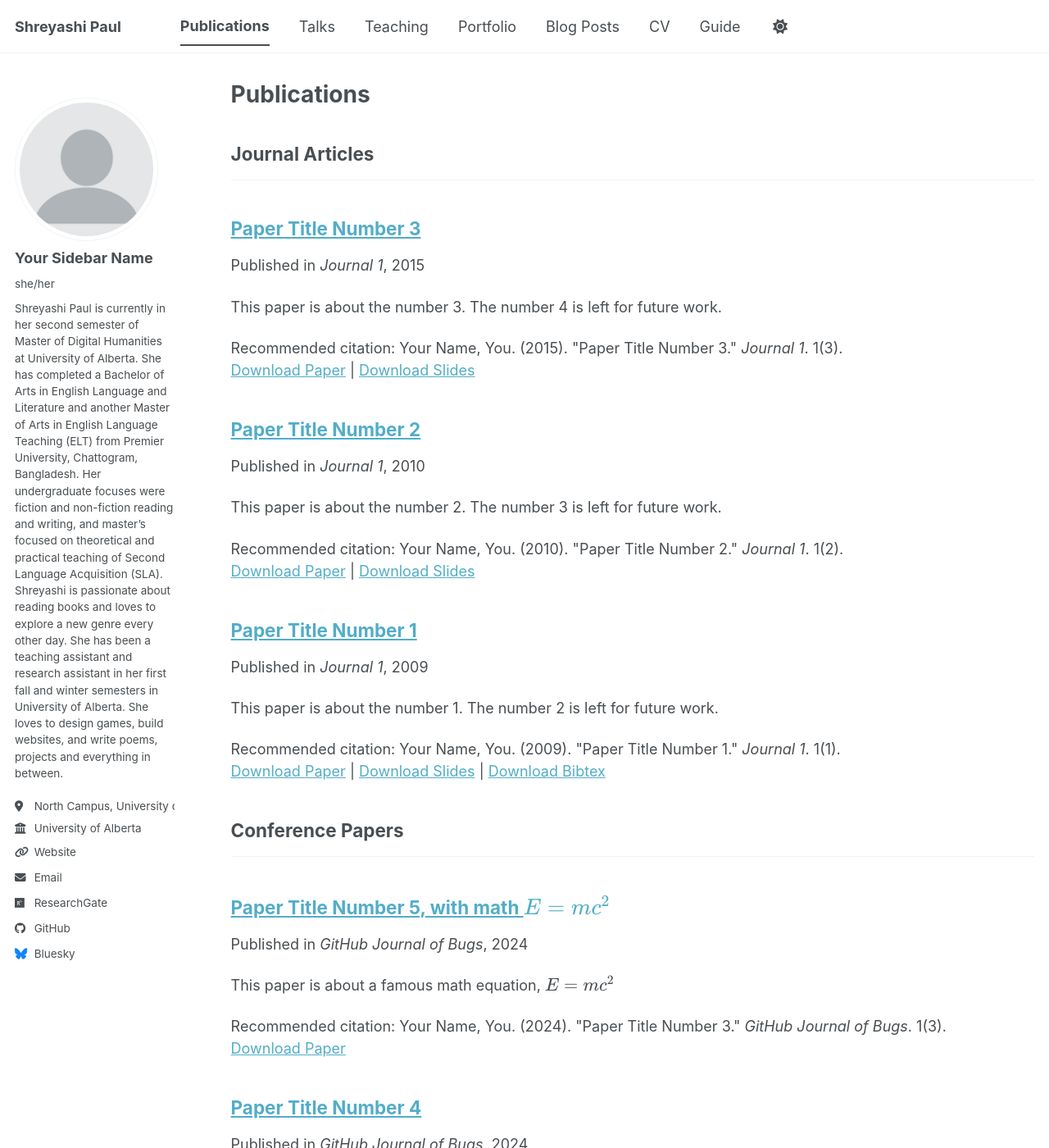
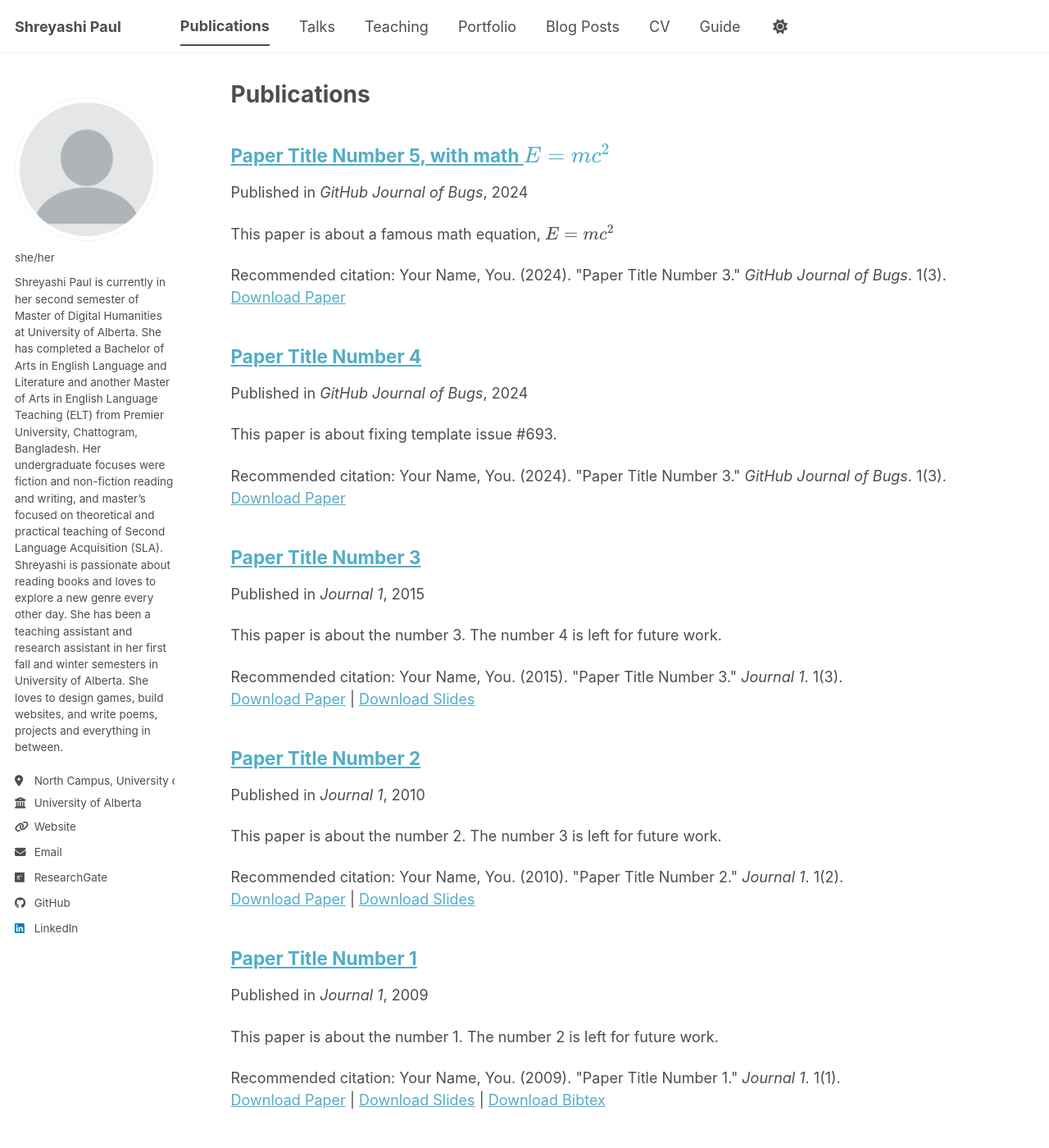
Before and after one commit to s-pl70/me, a Jekyll site: the page built from _pages/publications.html, in a window 1280 px wide and 1400 px high. Shown: the whole window at 82% size. Built offline with Jekyll 4.4.1, drawn with Linux system fonts in a browser that asks for light colours; a script bundle is joined from its source files by our own code; library files that are not in the unit come from our copies; some of the changed lines change nothing that is shown; some of the changed text lies outside the part shown.

Commit message:
Update _config.yml

```diff
--- a/_config.yml
+++ b/_config.yml
@@ -24,14 +24,14 @@ repository               : "academicpages/academicpages.github.io"
 author:
   # Biographic information
   avatar           : "profile.png"
-  name             : "Your Sidebar Name"
+  name             :
   pronouns         : "she/her"
   bio              : "Shreyashi Paul is currently in her second semester of Master of Digital Humanities at University of Alberta. She has completed a Bachelor of Arts in English Language and Literature and another Master of Arts in English Language Teaching (ELT) from Premier University, Chattogram, Bangladesh. Her undergraduate focuses were fiction and non-fiction reading and writing, and master’s focused on theoretical and practical teaching of Second Language Acquisition (SLA).
 Shreyashi is passionate about reading books and loves to explore a new genre every other day. She has been a teaching assistant and research assistant in her first fall and winter semesters in University of Alberta. She loves to design games, build websites, and write poems, projects and everything in between.
 "
   location         : "North Campus, University of Alberta"
   employer         : "University of Alberta"
-  uri              :  https://github.com/s-pl70
+  uri              : "https://github.com/s-pl70"
   email            : "shreyashicox@gmail.com"
 
   # Academic websites
@@ -44,7 +44,7 @@ Shreyashi is passionate about reading books and loves to explore a new genre eve
   semantic         :
   ssrn             :
   pubmed           :
-  researchgate     : https://www.researchgate.net/profile/Shreyashi-Paul-2/research
+  researchgate     : "https://www.researchgate.net/profile/Shreyashi-Paul-2/research"
   scopus           :
   zotero           :
 
@@ -53,45 +53,39 @@ Shreyashi is passionate about reading books and loves to explore a new genre eve
   bitbucket        :
   codepen          :
   dribbble         :
-  github           : s-pl70
+  github           : "s-pl70"
   kaggle           :
   stackoverflow    :
 
   # Social media
-  artstation       : # Username
-  bluesky          : "bsky.app" # Replace this with you Bluesky username
-  facebook         : # Username
-  flickr           : # Username
-  foursquare       : # Username
-  goodreads        : # Username
-  google_plus      : # Username
-  keybase          : # Username
-  instagram        : # Username
-  lastfm           : # Username
-  linkedin         : # Username
-  mastodon         : # URL
-  medium           : # URL
-  pinterest        : # Username
-  soundcloud       : # Username
-  steam            : # Username
-  telegram         : # URL
-  tumblr           : # Username
-  twitter          : # Username for X / Twitter
-  vine             : # Username
-  weibo            : # Username
-  wikipedia        : # Username
-  xing             : # Username
-  youtube          : # Username
-  zhihu            : # Username
+  artstation       :
+  bluesky          :
+  facebook         :
+  flickr           :
+  foursquare       :
+  goodreads        :
+  google_plus      :
+  keybase          :
+  instagram        :
+  lastfm           :
+  linkedin         : "shreyashi-paul-51393b244"
+  mastodon         :
+  medium           :
+  pinterest        :
+  soundcloud       :
+  steam            :
+  telegram         :
+  tumblr           :
+  twitter          :
+  vine             :
+  weibo            :
+  wikipedia        :
+  xing             :
+  youtube          :
+  zhihu            :
 
 # Publication Category - The following the list of publication categories and their headings
-publication_category:
-  books:
-    title: 'Books'
-  manuscripts:
-    title: 'Journal Articles'
-  conferences:
-    title: 'Conference Papers'
+
 
 # Site Settings
 teaser                   :  # filename of teaser fallback teaser image placed in /images/ for social media previews
```
